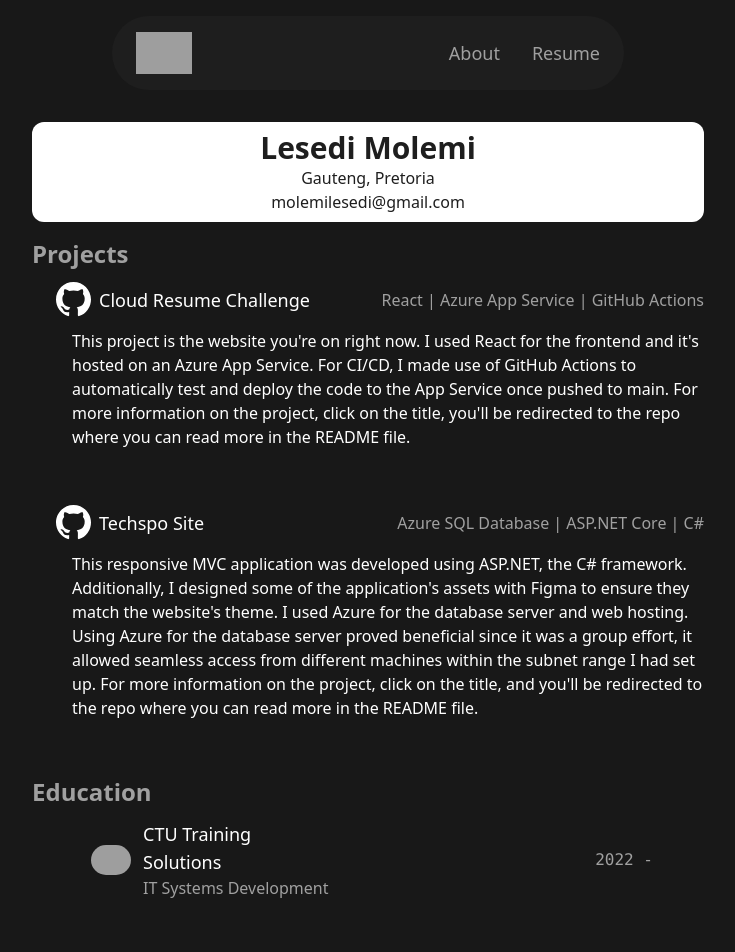
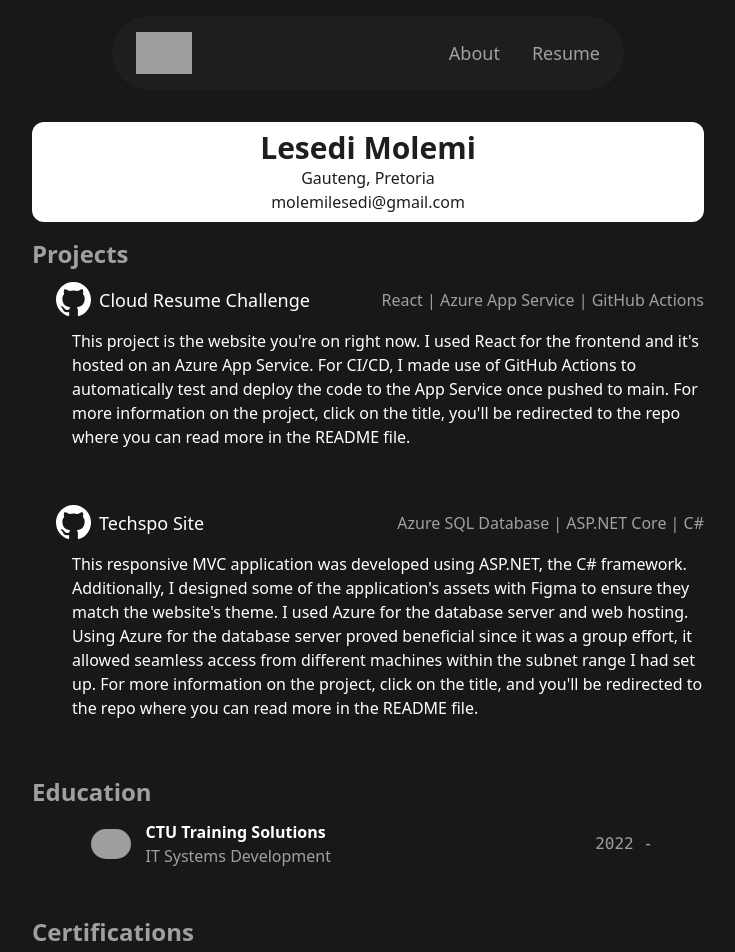
Before and after one commit to Lesmol/personal-portfolio, a React (Vite) app: page /resume in a window 1280 px wide. Shown: the top 952 px of the page, without its empty margins (272-1007 px from the left). Built offline with nearby package versions, Linux system fonts and the light colour scheme; grey boxes are pictures that could not be loaded.

Commit message:
changed education title font

```diff
--- a/src/Components/Resume/Education.tsx
+++ b/src/Components/Resume/Education.tsx
@@ -16,7 +16,7 @@ function Education(props: EducationProps) {
             className="rounded-full w-10"
           />
           <div className="">
-            <h1 className="text-lg m-0 p-0 font-medium">{props.title}</h1>
+            <h1 className="m-0 p-0 font-bold">{props.title}</h1>
             <p className="text-primary font-light">{props.description}</p>
           </div>
         </div>
```
